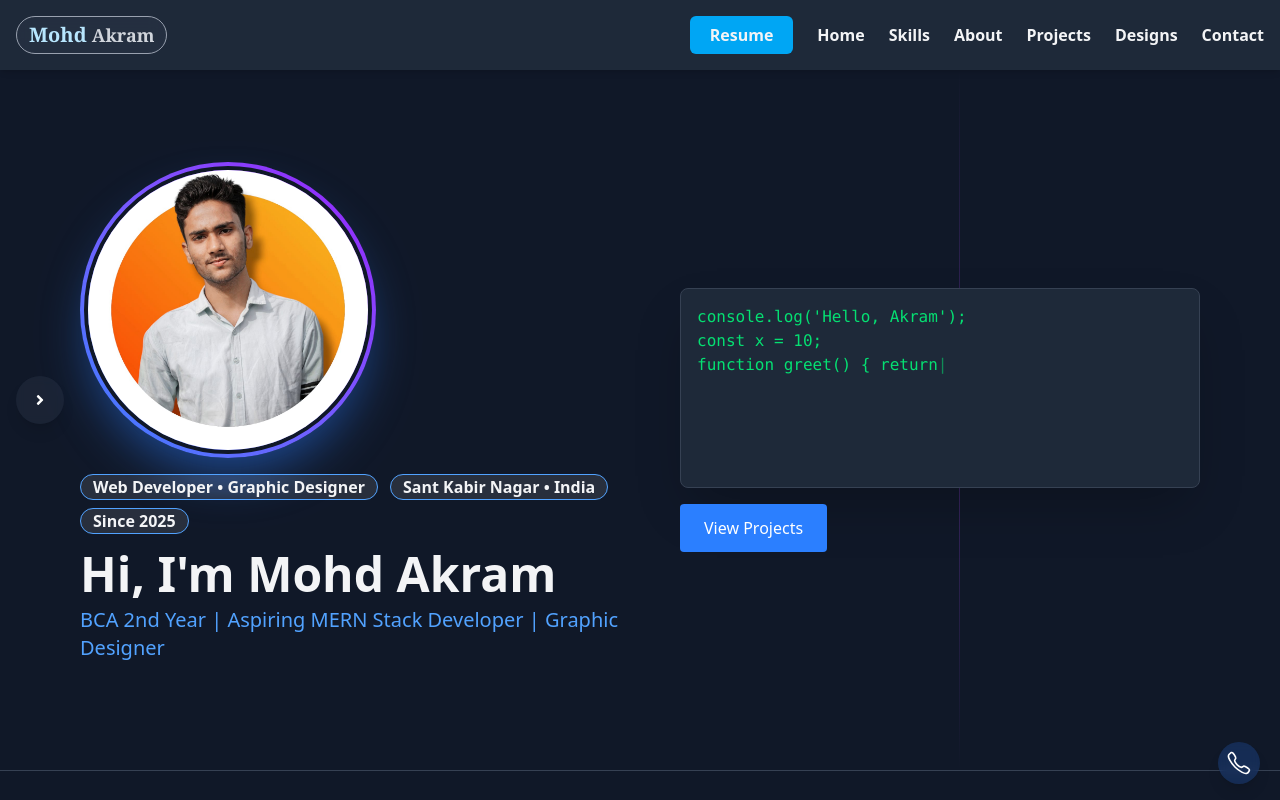
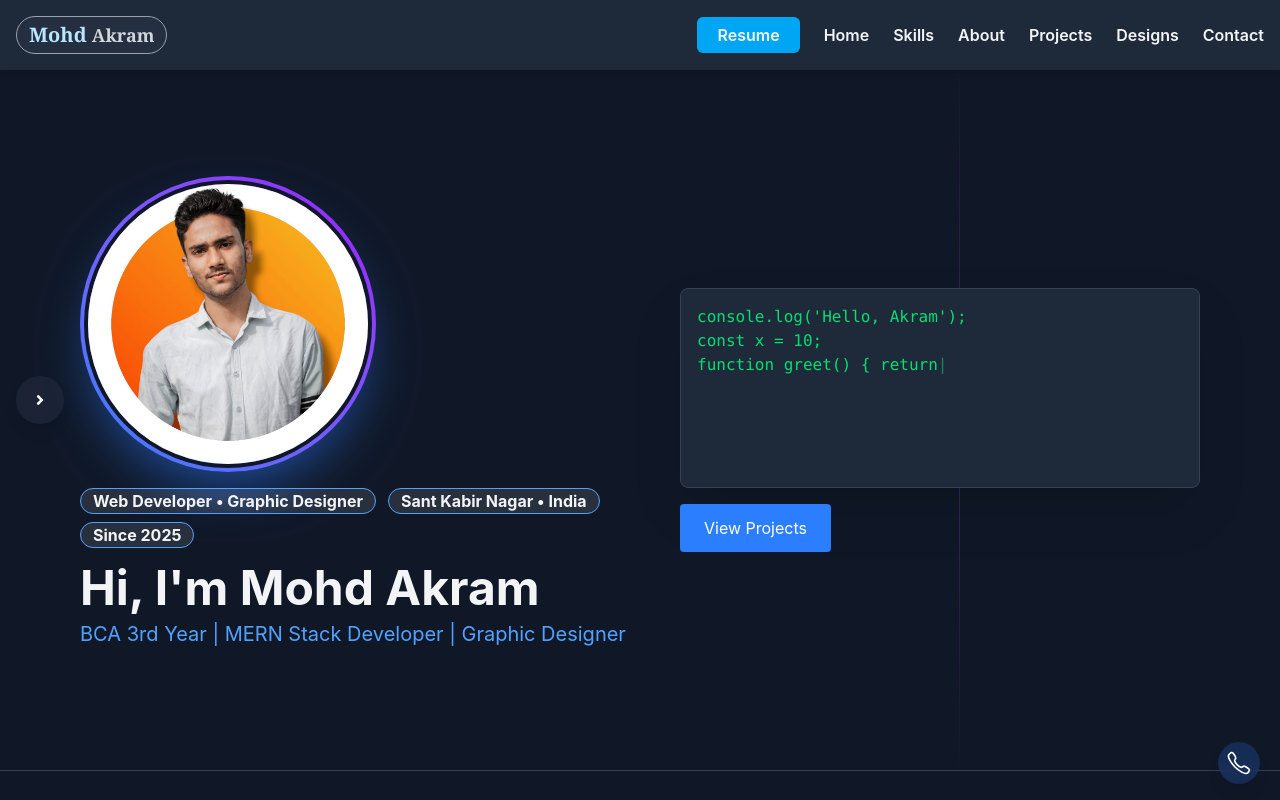
Before and after one commit to mr-akram07/portfolio, a React (Vite) app: page / in a window 1280 px wide. Shown: the top 800 px of the page. Built offline with nearby package versions, Linux system fonts and the light colour scheme.

Commit message:
Updated 3rd year

```diff
--- a/data.js
+++ b/data.js
@@ -71,7 +71,7 @@ export const ResumeData = {
   summary: "Passionate web developer with experience in creating responsive, user-friendly websites using modern technologies. Skilled in React, JavaScript, and UI/UX design, aiming to deliver high-quality solutions and innovative projects.",
   education: [
     { degree: 'MERN Stack Development', institution: 'Hareetech Development Pvt. Ltd.', year: 'August 2025 - September 2025' },
-    { degree: 'Bachelor in Computer Applications (BCA)', institution: 'Hiralal Ramniwas P. G. College', year: '2024 - Present' },
+    { degree: 'Bachelor in Computer Applications (BCA)', institution: 'Hiralal Ramniwas P. G. College', year: 'Pursuing' },
     { degree: 'Diploma in Computer Applications (DCA)', institution: 'Lucknow Computer & Technical Institute', year: '2023 - 2024' },
     { degree: 'Intermediate', institution: 'Hiralal Ramniwas Inter College', year: '2021 - 2023' },
     { degree: 'High School', institution: 'Hiralal Ramniwas Inter College', year: '2019 - 2021' },
--- a/src/components/Hero.jsx
+++ b/src/components/Hero.jsx
@@ -59,7 +59,7 @@ function Hero({ codeLines }) {
 
         <motion.div className="text-center md:text-left" initial={{ x: -50, opacity: 0 }} animate={{ x: 0, opacity: 1 }} transition={{ duration: 1 }}>
           <h1 className="text-4xl md:text-5xl font-bold mb-2">Hi, I'm Mohd Akram</h1>
-          <p className="text-lg md:text-xl text-blue-400 mb-4">BCA 2nd Year | Aspiring MERN Stack Developer | Graphic Designer</p>
+          <p className="text-lg md:text-xl text-blue-400 mb-4">BCA 3rd Year | MERN Stack Developer | Graphic Designer</p>
         </motion.div>
       </div>
       <div className="md:w-1/2 md:pl-10 w-full mb-6 md:mb-0 relative z-10">
```
Also changed, not shown: package.json (+21 -21 lines), 1 other file (tests, documents, lock files or other folders).
